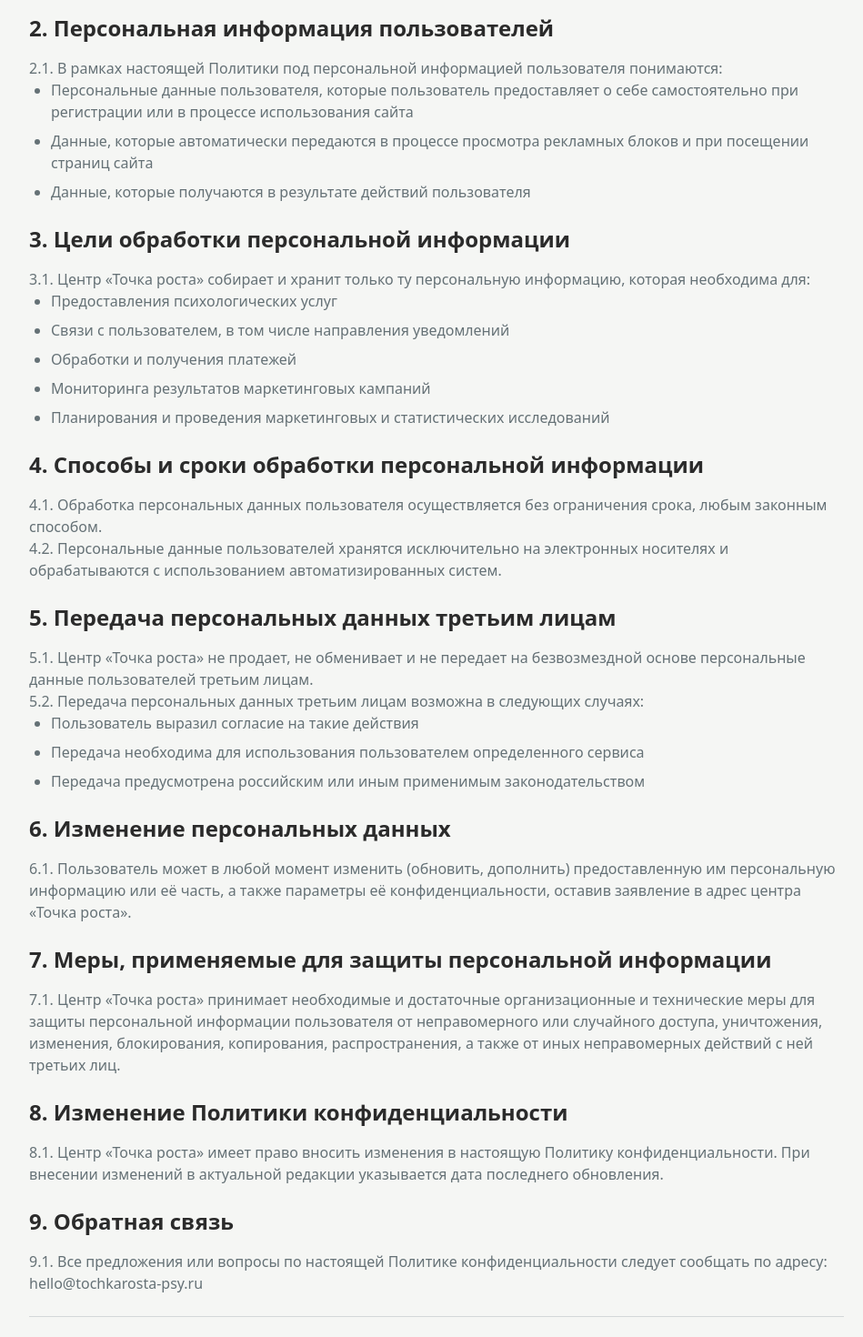
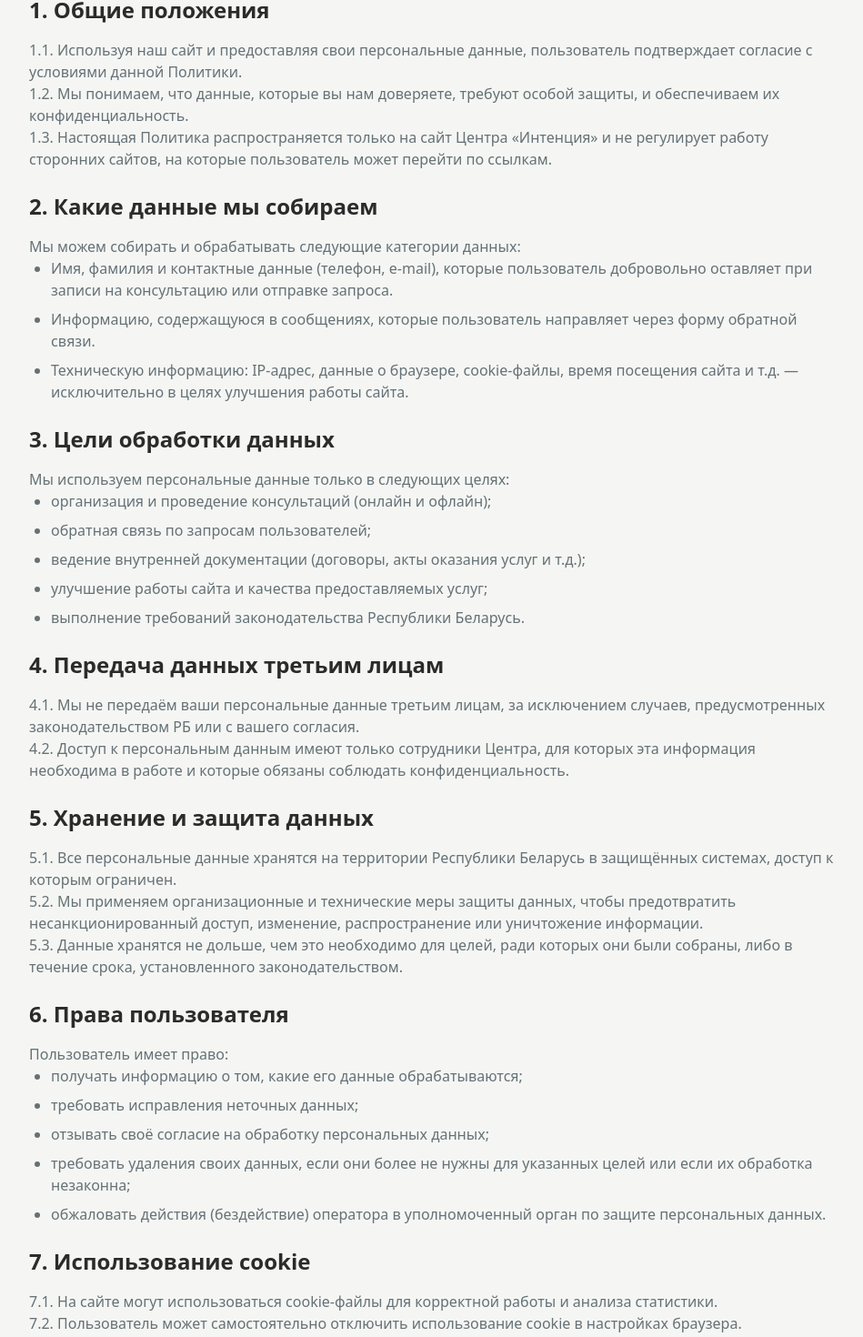
Before and after one commit to dariatsalko/growth-path-kit, a React (Vite) app: page /privacy in a window 1280 px wide. Shown: the part 434-1904 px from the top of the page at 91% size, without its empty margins (160-1109 px from the left). Built offline with nearby package versions, Linux system fonts and the light colour scheme.

Commit message:
Add privacy policy
Added the privacy policy text to the website.

```diff
--- a/src/pages/Privacy.tsx
+++ b/src/pages/Privacy.tsx
@@ -10,102 +10,114 @@ const Privacy = () => {
           <h1 className="text-4xl font-bold text-foreground mb-8">Политика конфиденциальности</h1>
 
           <div className="prose prose-lg max-w-none text-muted-foreground space-y-6">
+            <div className="text-center mb-8">
+              <h2 className="text-2xl font-semibold text-foreground mb-2">Центр консультативной психологии «Интенция»</h2>
+              <p className="text-sm">Дата вступления в силу: [указать дату]</p>
+            </div>
+
             <p className="text-lg">
-              Настоящая Политика конфиденциальности определяет порядок обработки персональных данных пользователей сайта центра консультативной психологии «Точка роста».
+              Настоящая Политика конфиденциальности определяет порядок обработки и защиты персональных данных пользователей сайта Центра консультативной психологии «Интенция» (далее — «Центр», «мы») в соответствии с законодательством Республики Беларусь, в том числе Законом РБ «О защите персональных данных» от 07.05.2021 № 99-З.
             </p>
 
             <section>
               <h2 className="text-2xl font-semibold text-foreground mb-4">1. Общие положения</h2>
               <p>
-                1.1. Настоящая Политика конфиденциальности (далее — Политика) действует в отношении всей информации, которую центр «Точка роста» может получить о пользователе во время использования им сайта.
+                1.1. Используя наш сайт и предоставляя свои персональные данные, пользователь подтверждает согласие с условиями данной Политики.
               </p>
               <p>
-                1.2. Использование сайта означает безоговорочное согласие пользователя с настоящей Политикой и указанными в ней условиями обработки его персональной информации.
+                1.2. Мы понимаем, что данные, которые вы нам доверяете, требуют особой защиты, и обеспечиваем их конфиденциальность.
+              </p>
+              <p>
+                1.3. Настоящая Политика распространяется только на сайт Центра «Интенция» и не регулирует работу сторонних сайтов, на которые пользователь может перейти по ссылкам.
               </p>
             </section>
 
             <section>
-              <h2 className="text-2xl font-semibold text-foreground mb-4">2. Персональная информация пользователей</h2>
-              <p>
-                2.1. В рамках настоящей Политики под персональной информацией пользователя понимаются:
-              </p>
+              <h2 className="text-2xl font-semibold text-foreground mb-4">2. Какие данные мы собираем</h2>
+              <p>Мы можем собирать и обрабатывать следующие категории данных:</p>
               <ul className="list-disc pl-6 space-y-2">
-                <li>Персональные данные пользователя, которые пользователь предоставляет о себе самостоятельно при регистрации или в процессе использования сайта</li>
-                <li>Данные, которые автоматически передаются в процессе просмотра рекламных блоков и при посещении страниц сайта</li>
-                <li>Данные, которые получаются в результате действий пользователя</li>
+                <li>Имя, фамилия и контактные данные (телефон, e-mail), которые пользователь добровольно оставляет при записи на консультацию или отправке запроса.</li>
+                <li>Информацию, содержащуюся в сообщениях, которые пользователь направляет через форму обратной связи.</li>
+                <li>Техническую информацию: IP-адрес, данные о браузере, cookie-файлы, время посещения сайта и т.д. — исключительно в целях улучшения работы сайта.</li>
               </ul>
             </section>
 
             <section>
-              <h2 className="text-2xl font-semibold text-foreground mb-4">3. Цели обработки персональной информации</h2>
-              <p>
-                3.1. Центр «Точка роста» собирает и хранит только ту персональную информацию, которая необходима для:
-              </p>
+              <h2 className="text-2xl font-semibold text-foreground mb-4">3. Цели обработки данных</h2>
+              <p>Мы используем персональные данные только в следующих целях:</p>
               <ul className="list-disc pl-6 space-y-2">
-                <li>Предоставления психологических услуг</li>
-                <li>Связи с пользователем, в том числе направления уведомлений</li>
-                <li>Обработки и получения платежей</li>
-                <li>Мониторинга результатов маркетинговых кампаний</li>
-                <li>Планирования и проведения маркетинговых и статистических исследований</li>
+                <li>организация и проведение консультаций (онлайн и офлайн);</li>
+                <li>обратная связь по запросам пользователей;</li>
+                <li>ведение внутренней документации (договоры, акты оказания услуг и т.д.);</li>
+                <li>улучшение работы сайта и качества предоставляемых услуг;</li>
+                <li>выполнение требований законодательства Республики Беларусь.</li>
               </ul>
             </section>
 
             <section>
-              <h2 className="text-2xl font-semibold text-foreground mb-4">4. Способы и сроки обработки персональной информации</h2>
+              <h2 className="text-2xl font-semibold text-foreground mb-4">4. Передача данных третьим лицам</h2>
               <p>
-                4.1. Обработка персональных данных пользователя осуществляется без ограничения срока, любым законным способом.
+                4.1. Мы не передаём ваши персональные данные третьим лицам, за исключением случаев, предусмотренных законодательством РБ или с вашего согласия.
               </p>
               <p>
-                4.2. Персональные данные пользователей хранятся исключительно на электронных носителях и обрабатываются с использованием автоматизированных систем.
+                4.2. Доступ к персональным данным имеют только сотрудники Центра, для которых эта информация необходима в работе и которые обязаны соблюдать конфиденциальность.
               </p>
             </section>
 
             <section>
-              <h2 className="text-2xl font-semibold text-foreground mb-4">5. Передача персональных данных третьим лицам</h2>
+              <h2 className="text-2xl font-semibold text-foreground mb-4">5. Хранение и защита данных</h2>
               <p>
-                5.1. Центр «Точка роста» не продает, не обменивает и не передает на безвозмездной основе персональные данные пользователей третьим лицам.
+                5.1. Все персональные данные хранятся на территории Республики Беларусь в защищённых системах, доступ к которым ограничен.
               </p>
               <p>
-                5.2. Передача персональных данных третьим лицам возможна в следующих случаях:
+                5.2. Мы применяем организационные и технические меры защиты данных, чтобы предотвратить несанкционированный доступ, изменение, распространение или уничтожение информации.
               </p>
+              <p>
+                5.3. Данные хранятся не дольше, чем это необходимо для целей, ради которых они были собраны, либо в течение срока, установленного законодательством.
+              </p>
+            </section>
+
+            <section>
+              <h2 className="text-2xl font-semibold text-foreground mb-4">6. Права пользователя</h2>
+              <p>Пользователь имеет право:</p>
               <ul className="list-disc pl-6 space-y-2">
-                <li>Пользователь выразил согласие на такие действия</li>
-                <li>Передача необходима для использования пользователем определенного сервиса</li>
-                <li>Передача предусмотрена российским или иным применимым законодательством</li>
+                <li>получать информацию о том, какие его данные обрабатываются;</li>
+                <li>требовать исправления неточных данных;</li>
+                <li>отзывать своё согласие на обработку персональных данных;</li>
+                <li>требовать удаления своих данных, если они более не нужны для указанных целей или если их обработка незаконна;</li>
+                <li>обжаловать действия (бездействие) оператора в уполномоченный орган по защите персональных данных.</li>
               </ul>
             </section>
 
             <section>
-              <h2 className="text-2xl font-semibold text-foreground mb-4">6. Изменение персональных данных</h2>
+              <h2 className="text-2xl font-semibold text-foreground mb-4">7. Использование cookie</h2>
               <p>
-                6.1. Пользователь может в любой момент изменить (обновить, дополнить) предоставленную им персональную информацию или её часть, а также параметры её конфиденциальности, оставив заявление в адрес центра «Точка роста».
+                7.1. На сайте могут использоваться cookie-файлы для корректной работы и анализа статистики.
+              </p>
+              <p>
+                7.2. Пользователь может самостоятельно отключить использование cookie в настройках браузера.
               </p>
             </section>
 
             <section>
-              <h2 className="text-2xl font-semibold text-foreground mb-4">7. Меры, применяемые для защиты персональной информации</h2>
+              <h2 className="text-2xl font-semibold text-foreground mb-4">8. Изменение политики конфиденциальности</h2>
               <p>
-                7.1. Центр «Точка роста» принимает необходимые и достаточные организационные и технические меры для защиты персональной информации пользователя от неправомерного или случайного доступа, уничтожения, изменения, блокирования, копирования, распространения, а также от иных неправомерных действий с ней третьих лиц.
+                Мы можем периодически обновлять данную Политику. Новая версия вступает в силу с момента её публикации на сайте.
               </p>
             </section>
 
             <section>
-              <h2 className="text-2xl font-semibold text-foreground mb-4">8. Изменение Политики конфиденциальности</h2>
+              <h2 className="text-2xl font-semibold text-foreground mb-4">9. Контакты</h2>
               <p>
-                8.1. Центр «Точка роста» имеет право вносить изменения в настоящую Политику конфиденциальности. При внесении изменений в актуальной редакции указывается дата последнего обновления.
+                Если у вас есть вопросы по поводу обработки персональных данных или вы хотите реализовать свои права, пожалуйста, свяжитесь с нами:
               </p>
+              <div className="bg-muted/30 p-4 rounded-lg">
+                <p className="font-semibold">Центр консультативной психологии «Интенция»</p>
+                <p>Телефон: +375292375730</p>
+                <p>Адрес: 220069, г. Минск, пр-т Дзержинского 11-843-3</p>
+                <p>Учредитель центра: частное предприятие «ЭЛЬМОТО»</p>
+              </div>
             </section>
-
-            <section>
-              <h2 className="text-2xl font-semibold text-foreground mb-4">9. Обратная связь</h2>
-              <p>
-                9.1. Все предложения или вопросы по настоящей Политике конфиденциальности следует сообщать по адресу: hello@tochkarosta-psy.ru
-              </p>
-            </section>
-
-            <div className="text-sm text-muted-foreground border-t pt-6 mt-8">
-              Дата последнего обновления: 18 августа 2025 г.
-            </div>
           </div>
         </div>
       </main>
```
